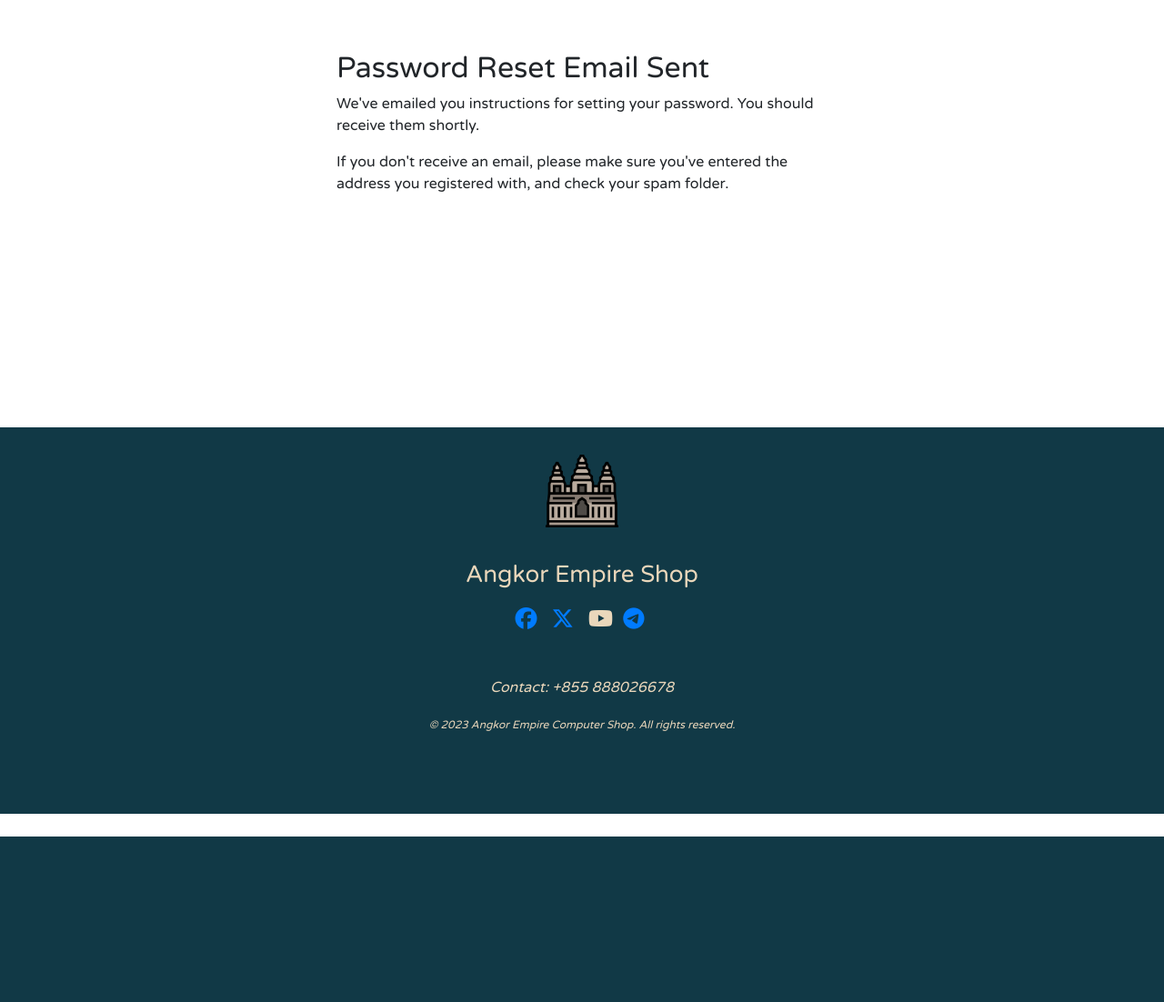
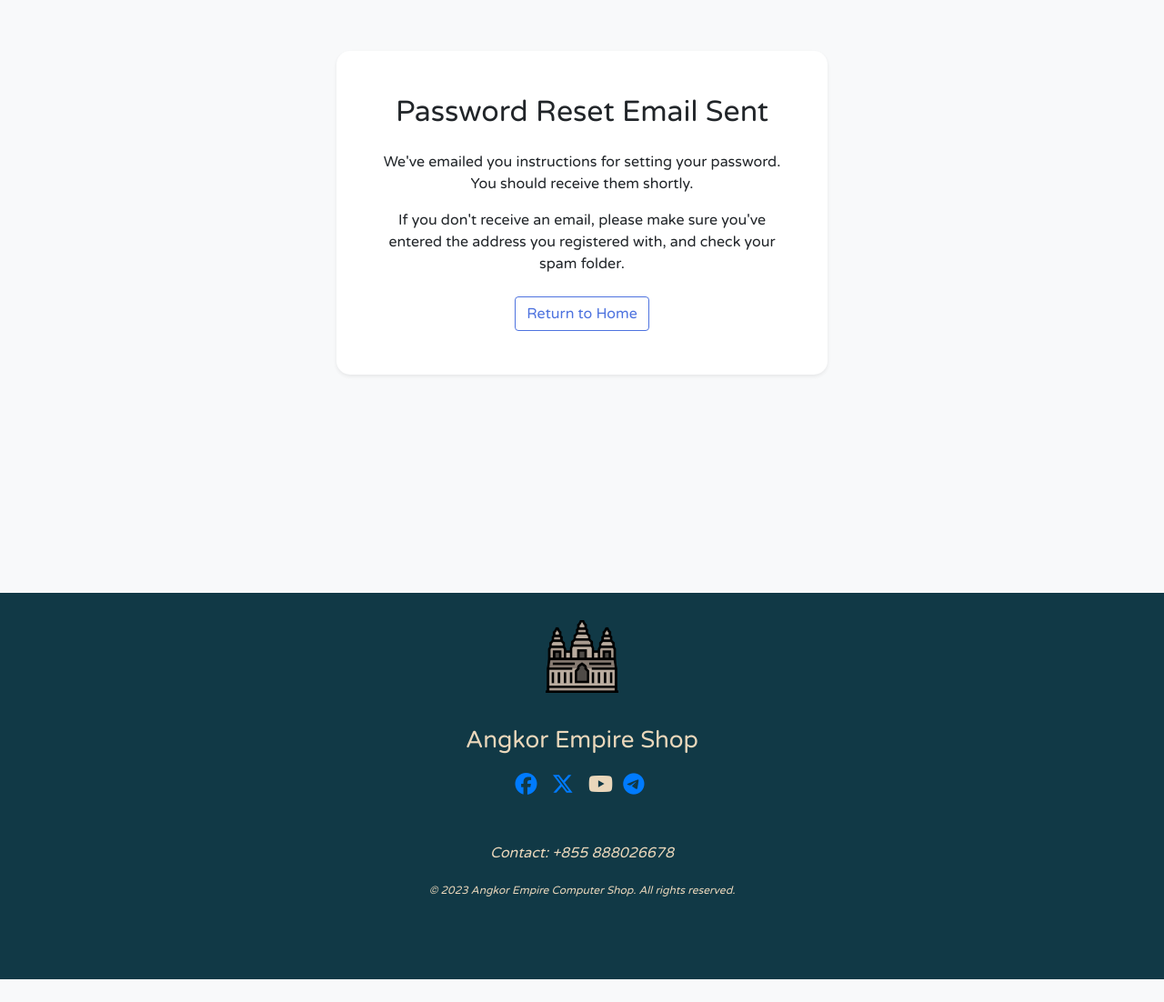
Before and after one commit to monykappa/Computer-Shop, a Django app: page /password_reset/done/ in a window 1280 px wide. Shown: the part 80-1182 px from the top of the page at 91% size. Before the commit the page ends 1000 px from the top, so only its background shows below. Run offline with Django 5.2, Linux system fonts and the light colour scheme; data that the repository does not hold is empty; some libraries are stand-ins or nearby versions.

Commit message:
feat: Add registration CSS and update password reset templates
The code changes include adding a new CSS file for the registration pages and updating the password reset email and complete templates to improve the layout and styling. This commit also updates the base.html template to include the new registration CSS file.

Closes #123

```diff
--- a/KhmerEmpireShop/settings.py
+++ b/KhmerEmpireShop/settings.py
@@ -37,6 +37,7 @@
 # Application definition
 
 INSTALLED_APPS = [
+    'userprofile',
     'django.contrib.admin',
     'django.contrib.auth',
     'django.contrib.contenttypes',
@@ -46,7 +47,6 @@
     'products',
     'home',
     'orders',
-    'userprofile',
     'dashboard',
     'advertisements',
 
@@ -80,8 +80,8 @@
 EMAIL_HOST = 'smtp.gmail.com'
 EMAIL_USE_TLS = True
 EMAIL_PORT = 587
-EMAIL_HOST_USER = ('oudommonykim471@gmail.com')
-EMAIL_HOST_PASSWORD = ('monykappa$$')
+EMAIL_HOST_USER = 'oudommonykim471@gmail.com'
+EMAIL_HOST_PASSWORD = 'jmdpjlcgghpkgwvs'
 
 
 SOCIALACCOUNT_PROVIDERS = {
--- a/KhmerEmpireShop/urls.py
+++ b/KhmerEmpireShop/urls.py
@@ -1,29 +1,16 @@
-
 from django.contrib import admin
 from django.urls import path
 from django.contrib.auth import views as auth_views
 from django.urls import path, include
 
 urlpatterns = [
-    path('admin/', admin.site.urls),
-    path('', include('home.urls')),
-    path('', include('products.urls')),
-    path('', include('userprofile.urls')),
-    path('', include('orders.urls')),
-    path('', include('dashboard.urls')),
-    path('', include('advertisements.urls')),
-
-
-
-
-
-
-    path('accounts/', include('allauth.urls')),
-
-    # reset password
-    path('password_reset/', auth_views.PasswordResetView.as_view(), name='password_reset'),
-    path('password_reset/done/', auth_views.PasswordResetDoneView.as_view(), name='password_reset_done'),
-    path('reset/<uidb64>/<token>/', auth_views.PasswordResetConfirmView.as_view(), name='password_reset_confirm'),
-    path('reset/done/', auth_views.PasswordResetCompleteView.as_view(), name='password_reset_complete'),
-
+    path("admin/", admin.site.urls),
+    path("", include("home.urls")),
+    path("", include("products.urls")),
+    path("", include("userprofile.urls")),
+    path("", include("orders.urls")),
+    path("", include("dashboard.urls")),
+    path("", include("advertisements.urls")),
+    path("accounts/", include("allauth.urls")),
+    path('', include('django.contrib.auth.urls')),
 ]
--- a/home/templates/base.html
+++ b/home/templates/base.html
@@ -23,6 +23,7 @@
         integrity="sha512-SnH5WK+bZxgPHs44uWIX+LLJAJ9/2PkPKZ5QiAj6Ta86w+fsb2TkcmfRyVX3pBnMFcV7oQPJkl9QevSCWr3W6A=="
         crossorigin="anonymous" referrerpolicy="no-referrer" />
     <link rel="stylesheet" href="{% static 'css/home/base.css' %}">
+    <link href="{% static 'css/registration/registration.css' %}" rel="stylesheet">
     {% block css %}{% endblock %}
     <title>{% block title %}Home{% endblock %}</title>
 
--- /dev/null
+++ b/static/css/registration/registration.css
@@ -0,0 +1,34 @@
+body {
+    background-color: #f8f9fa;
+}
+
+.card {
+    border: none;
+    border-radius: 15px;
+    transition: all 0.3s ease;
+}
+
+.card:hover {
+    transform: translateY(-5px);
+    box-shadow: 0 10px 20px rgba(0, 0, 0, 0.1);
+}
+
+.btn-primary {
+    background-color: #4e73df;
+    border-color: #4e73df;
+}
+
+.btn-primary:hover {
+    background-color: #2e59d9;
+    border-color: #2e59d9;
+}
+
+.btn-outline-primary {
+    color: #4e73df;
+    border-color: #4e73df;
+}
+
+.btn-outline-primary:hover {
+    background-color: #4e73df;
+    color: #ffffff;
+}
--- a/userprofile/templates/registration/password_reset_done.html
+++ b/userprofile/templates/registration/password_reset_done.html
@@ -1,13 +1,17 @@
 {% extends 'base.html' %}
 
 {% block content %}
-<div class="container">
+<div class="container my-5">
     <div class="row justify-content-center">
         <div class="col-md-6">
-            <h2>Password Reset Email Sent</h2>
-            <p>We've emailed you instructions for setting your password. You should receive them shortly.</p>
-            <p>If you don't receive an email, please make sure you've entered the address you registered with, and check
-                your spam folder.</p>
+            <div class="card shadow-sm">
+                <div class="card-body text-center p-5">
+                    <h2 class="card-title mb-4">Password Reset Email Sent</h2>
+                    <p class="card-text mb-3">We've emailed you instructions for setting your password. You should receive them shortly.</p>
+                    <p class="card-text mb-4">If you don't receive an email, please make sure you've entered the address you registered with, and check your spam folder.</p>
+                    <a href="{% url 'home:home_auth' %}" class="btn btn-outline-primary">Return to Home</a>
+                </div>
+            </div>
         </div>
     </div>
 </div>
--- a/userprofile/templates/registration/password_reset_email.html
+++ b/userprofile/templates/registration/password_reset_email.html
@@ -5,7 +5,7 @@
 
 Please go to the following page and choose a new password:
 {% block reset_link %}
-{{ protocol }}://{{ domain }}{% url 'password_reset_confirm' uidb64=uid token=token %}
+{{ domain }}{% url 'userprofile:password_reset_confirm' uidb64=uid token=token %}
 {% endblock %}
 
 Your username, in case you've forgotten: {{ user.get_username }}
--- a/userprofile/urls.py
+++ b/userprofile/urls.py
@@ -9,30 +9,55 @@
 from django.conf import settings
 from django.contrib.auth import views as auth_views
 
-app_name = 'userprofile'
+app_name = "userprofile"
 
 urlpatterns = [
     # Authentication
-    path('sign-in/', views.SignInView.as_view(), name='sign_in'),
-    path('signup/', views.signup, name='signup'),
-    path('check-username/', views.check_username_availability, name='check_username_availability'),
-    path('check-email/', views.check_email_availability, name='check_email_availability'),
-
-
-
-
+    path("sign-in/", views.SignInView.as_view(), name="sign_in"),
+    path("signup/", views.signup, name="signup"),
+    path(
+        "check-username/",
+        views.check_username_availability,
+        name="check_username_availability",
+    ),
+    path(
+        "check-email/", views.check_email_availability, name="check_email_availability"
+    ),
     # logout
-    path('logout/', views.LogoutView.as_view(), name='logout'),
-
+    path("logout/", views.LogoutView.as_view(), name="logout"),
     # Profile
-    path('profile/', views.ProfileView.as_view(), name='profile'),
-
+    path("profile/", views.ProfileView.as_view(), name="profile"),
     # api
     # path('api/profile/', views.ProfileAPIView.as_view(), name='profile-api'),
-
-
-
-
+    # Password reset
+    path(
+        "password_reset/",
+        auth_views.PasswordResetView.as_view(
+            template_name="registration/password_reset_form.html"
+        ),
+        name="password_reset",
+    ),
+    path(
+        "password_reset/done/",
+        auth_views.PasswordResetDoneView.as_view(
+            template_name="registration/password_reset_done.html"
+        ),
+        name="password_reset_done",
+    ),
+    path(
+        "reset/<uidb64>/<token>/",
+        auth_views.PasswordResetConfirmView.as_view(
+            template_name="registration/password_reset_confirm.html"
+        ),
+        name="password_reset_confirm",
+    ),
+    path(
+        "reset/done/",
+        auth_views.PasswordResetCompleteView.as_view(
+            template_name="registration/password_reset_complete.html"
+        ),
+        name="password_reset_complete",
+    ),
 ]
 
 if settings.DEBUG:
```
Also changed, not shown: userprofile/templates/registration/password_reset_complete.html (+8 -4 lines), userprofile/templates/registration/password_reset_confirm.html (+25 -7 lines), userprofile/templates/registration/password_reset_form.html (+25 -7 lines).
